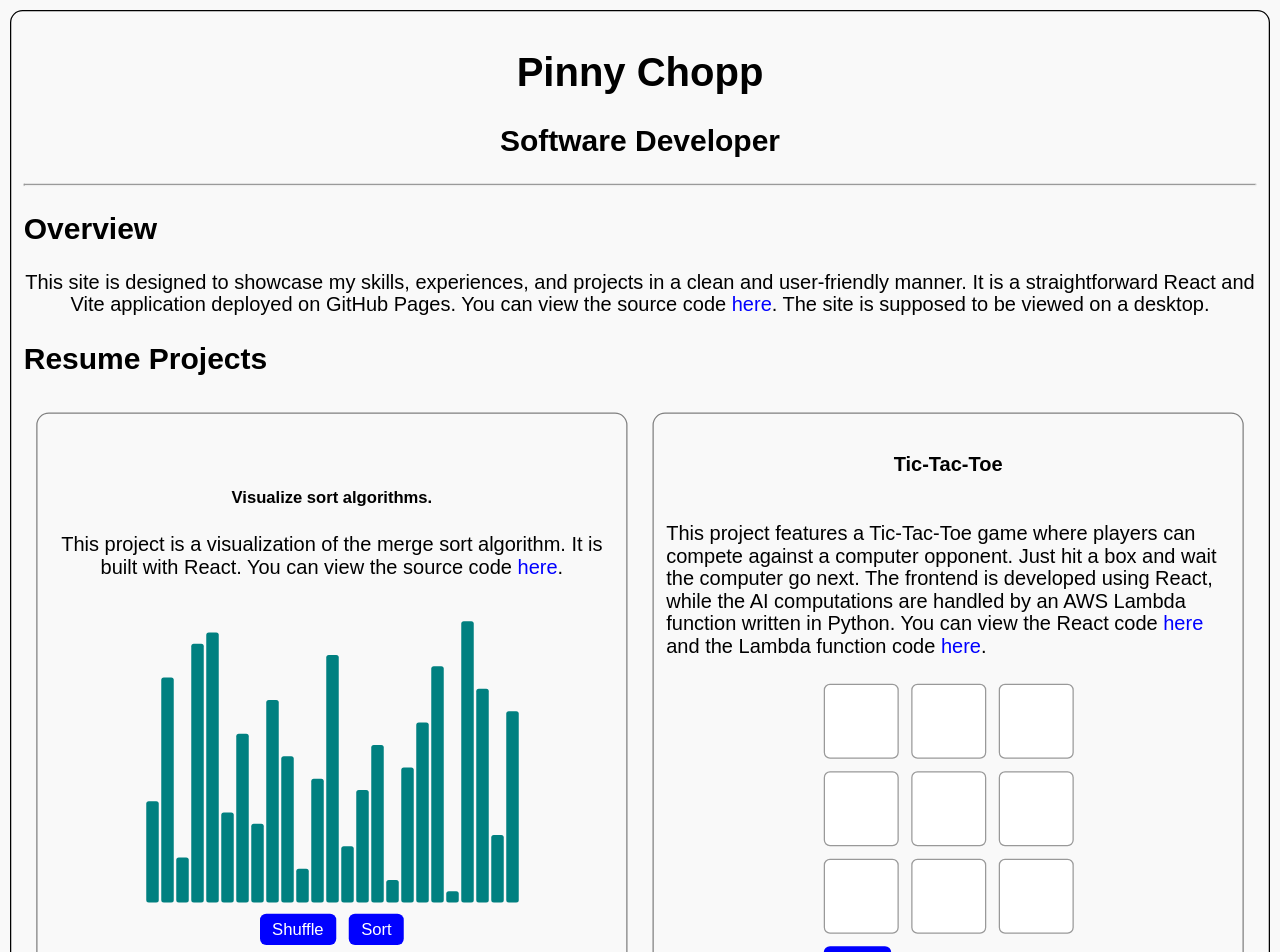
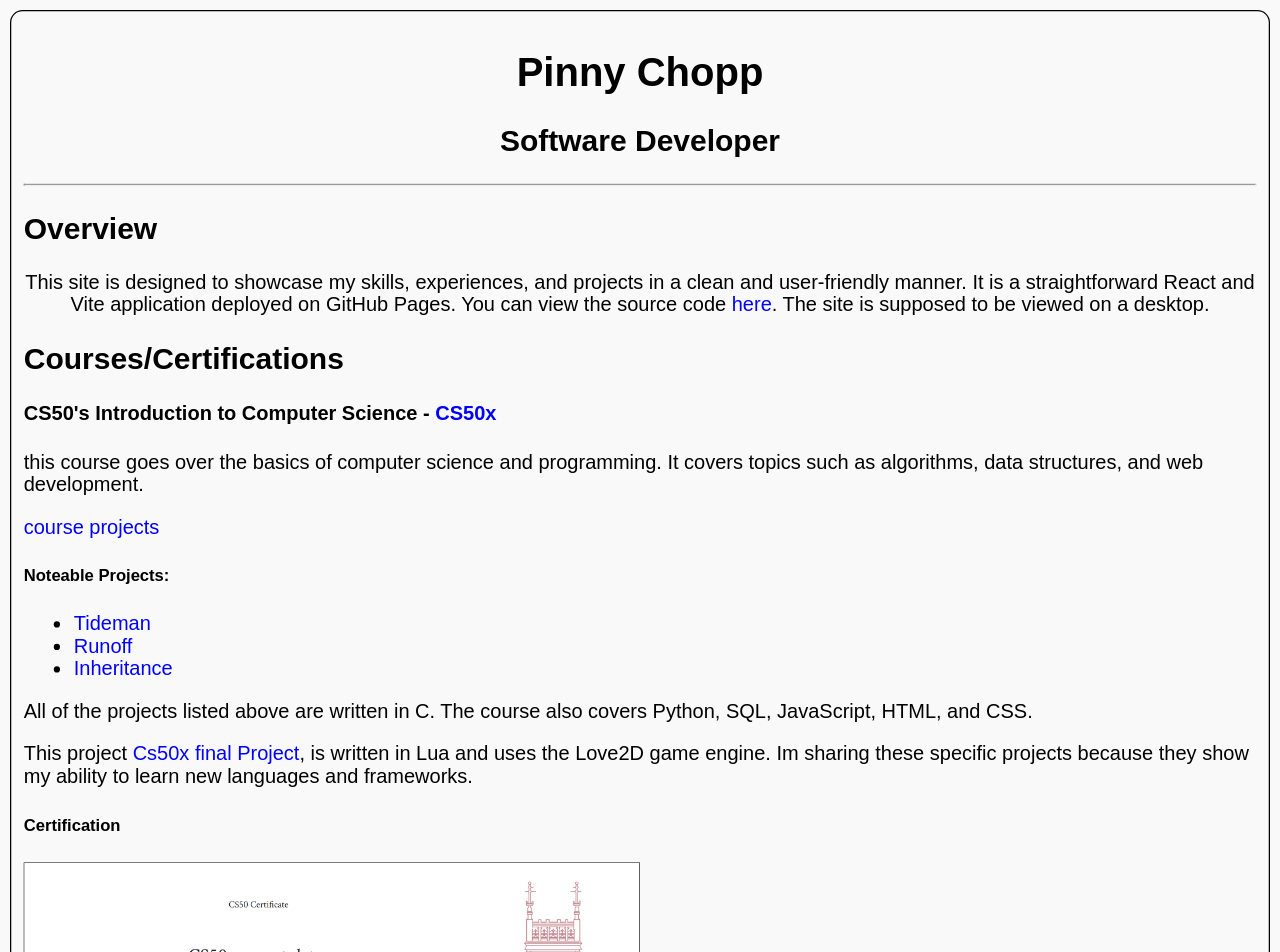
Before and after one commit to Zevijee/job-resume, a React (Vite) app: page / in a window 1280 px wide. Shown: the top 952 px of the page. Built offline with nearby package versions, Linux system fonts and the light colour scheme.

Commit message:
chore: Update CSS styles and add center alignment for projects section

```diff
--- a/src/App.css
+++ b/src/App.css
@@ -48,6 +48,7 @@ select {
 
 #projects {
   display: flex;
+  justify-content: center;
 
 }
 
@@ -68,11 +69,6 @@ select {
 
   align-items: center;
   flex-direction: column;
-  width: 50%;
-  border: 1px solid grey;
-  padding: 10px;
-  margin: 10px;
-  border-radius: 10px;
 }
 
 
--- a/src/App.jsx
+++ b/src/App.jsx
@@ -14,25 +14,6 @@ function App() {
       <p style={{ textAlign: 'center' }}>
         This site is designed to showcase my skills, experiences, and projects in a clean and user-friendly manner. It is a straightforward React and Vite application deployed on GitHub Pages. You can view the source code <a target='_blank' href='https://github.com/Zevijee/job-resume'>here</a>. The site is supposed to be viewed on a desktop.
       </p>
-      <h2>Resume Projects</h2>
-      <div id={'projects'}>
-        <div id={'merge-sort'}>
-          <div style={{ textAlign: 'center', justifyContent: 'center' }}>
-            <h5>Visualize sort algorithms.</h5>
-            <p>
-              This project is a visualization of the merge sort algorithm. It is built with React. You can view the source code <a target='_blank' href='https://github.com/Zevijee/job-resume/tree/main/src/mergeSort'>here</a>.
-            </p>
-            <VisualizeSort />
-          </div>
-        </div>
-        <div id={'tic-tac-toe'}>
-          <h4>Tic-Tac-Toe</h4>
-          <p>
-            This project features a Tic-Tac-Toe game where players can compete against a computer opponent. Just hit a box and wait the computer go next. The frontend is developed using React, while the AI computations are handled by an AWS Lambda function written in Python. You can view the React code <a target='_blank' href='https://github.com/Zevijee/job-resume/tree/main/src/tictactoe'>here</a> and the Lambda function code <a target='_blank' href='https://github.com/Zevijee/job-resume/blob/main/TTT.py'>here</a>.
-          </p>
-          <TTT />
-        </div>
-      </div>
       <h2>Courses/Certifications</h2>
       <h4>CS50's Introduction to Computer Science - <a href='https://cs50.harvard.edu/x/2024' target='_blank'>CS50x</a></h4>
       <p>this course goes over the basics of computer science and programming. It covers topics such as algorithms, data structures, and web development.</p>
@@ -58,7 +39,7 @@ function App() {
       <a target='_blank' href='https://github.com/Zevijee/course-projects/tree/main/cs50%20ai'>course projects</a>
       <h5>Noteable Projects:</h5>
       <ul>
-        <li><a target='_blank' href='https://github.com/Zevijee/course-projects/tree/main/cs50%20ai/tictactoe'>Tic-Tac-Toe</a> - This project is the inspiration for the Tic-Tac-Toe project listed above.</li>
+        <li><a target='_blank' href='https://github.com/Zevijee/course-projects/tree/main/cs50%20ai/tictactoe'>Tic-Tac-Toe</a> - This project is the inspiration for the Tic-Tac-Toe project listed below.</li>
         <li><a target='_blank' href='https://github.com/Zevijee/course-projects/tree/main/cs50%20ai/minesweeper'>Minesweeper</a></li>
         <li><a target='_blank' href='https://github.com/Zevijee/course-projects/blob/main/cs50%20ai/heredity/heredity.py'>Heredity</a></li>
       </ul>
@@ -71,6 +52,16 @@ function App() {
       <p>I interned at a IT company called <a href='https://www.diadnetworks.com/' target='_blank'>Tritech / Diad Networks</a> I worked helpdesk there for almost a year</p>
       <h4>Fleelance Web Development</h4>
       <p>I developed custom CRM-like systems for a real estate company called DebtFreeSolutions. This is the most significant project I have worked on. While I cannot share the code as it belongs to the company, I would be happy to demonstrate the product in person.</p>
+      <h2>Resume Project</h2>
+      <div id={'projects'}>
+        <div id={'tic-tac-toe'}>
+          <h4>Tic-Tac-Toe</h4>
+          <p>
+            This project features a Tic-Tac-Toe game where players can compete against a computer opponent. Just hit a box and wait the computer go next. The frontend is developed using React, while the AI computations are handled by an AWS Lambda function written in Python. You can view the React code <a target='_blank' href='https://github.com/Zevijee/job-resume/tree/main/src/tictactoe'>here</a> and the Lambda function code <a target='_blank' href='https://github.com/Zevijee/job-resume/blob/main/TTT.py'>here</a>.
+          </p>
+          <TTT />
+        </div>
+      </div>
     </div>
   );
 }
--- a/src/mergeSort/VisualizeMain.jsx
+++ b/src/mergeSort/VisualizeMain.jsx
@@ -21,7 +21,11 @@ function VisualizeSort() {
 
     const resetArray = () => {
         const array = [];
-        for (let i = 0; i < 25; i++) {
+        // get the width of the screen
+        const width = window.innerWidth;
+        console.log(width);
+
+        for (let i = 0; i < width/60; i++) {
             array.push(30 * i + 30);
         }
         shuffleArray(array);
```
